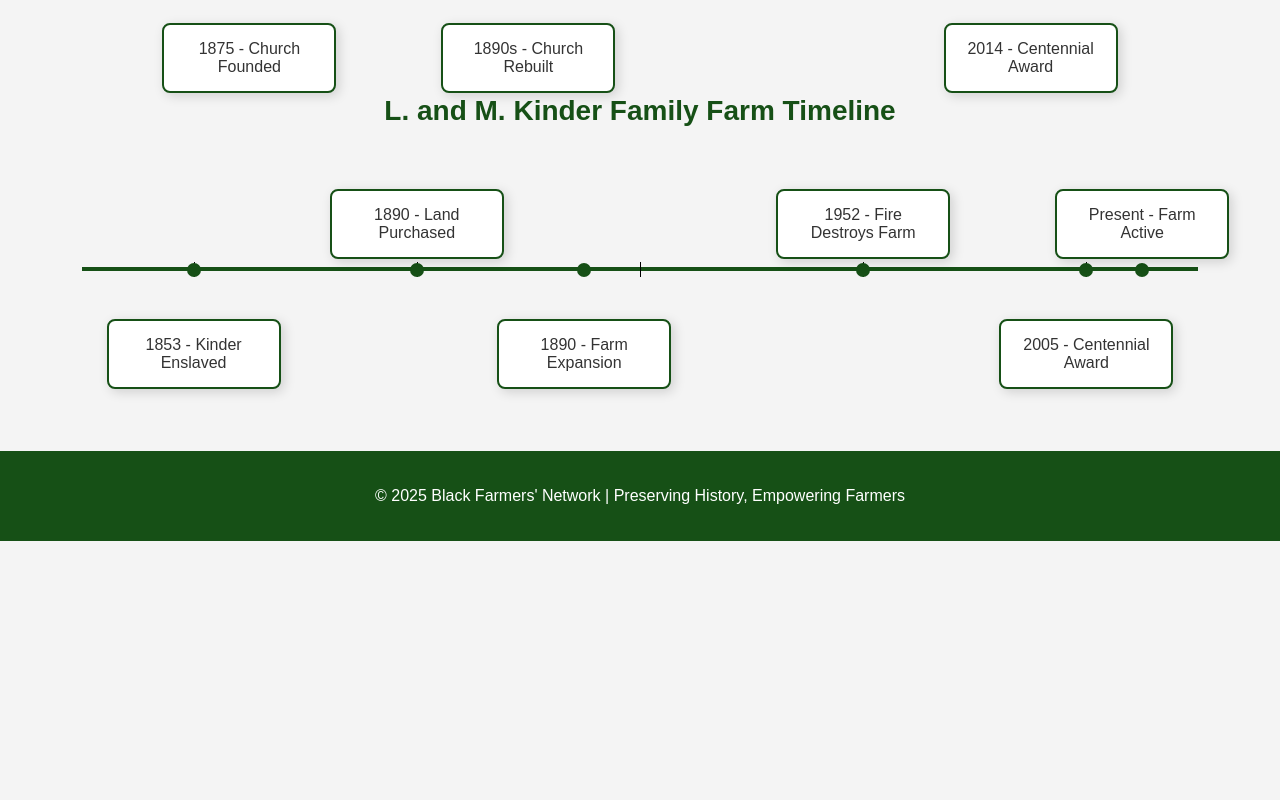
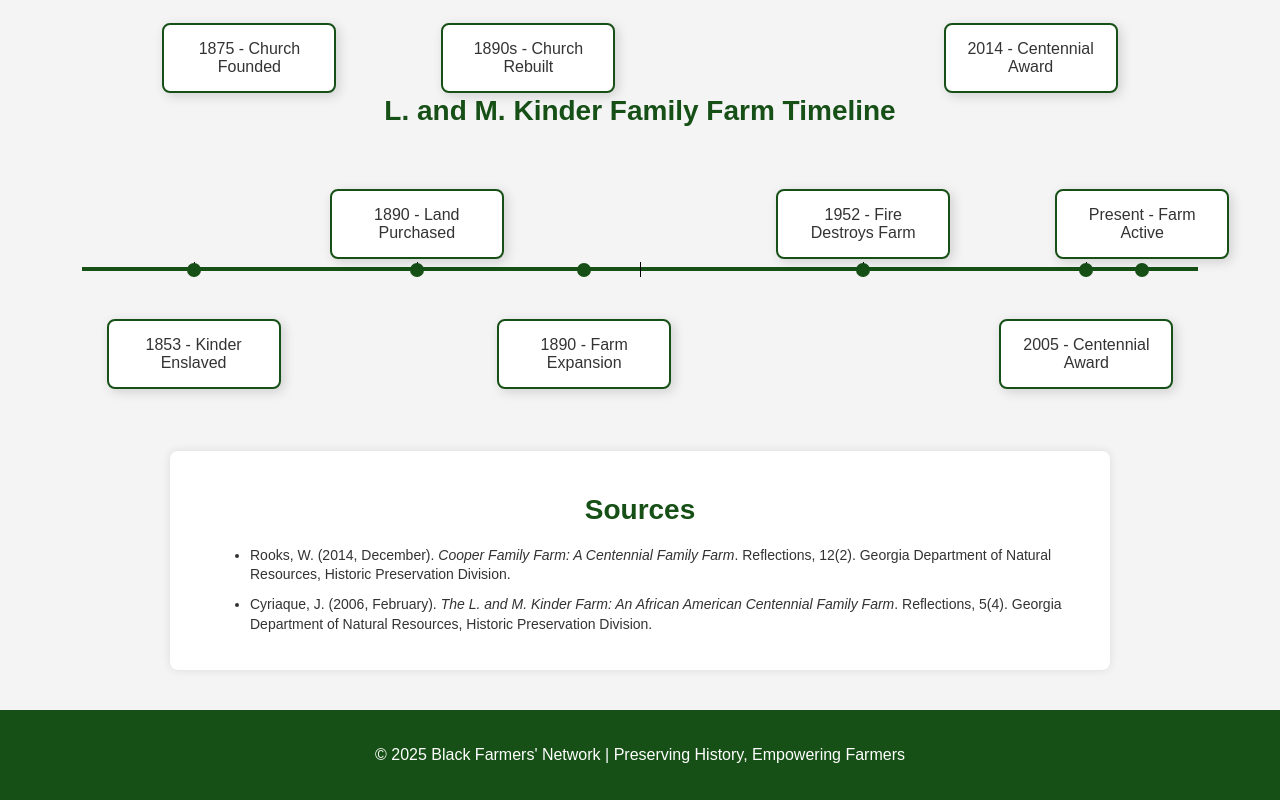
Before and after one commit to Niteesh-Kalangi/bfnpage, a plain HTML site: page index.html in a window 1280 px wide. Shown: the part 1364-2164 px from the top of the page. Before the commit the page ends 1905 px from the top, so only its background shows below. Drawn offline with Linux system fonts and the light colour scheme.

Commit message:
Added citations

```diff
--- a/index.html
+++ b/index.html
@@ -117,6 +117,31 @@
     }
     .event:nth-child(odd) .event-box {
       top: -80px;
+    }
+
+    /* Sources Section */
+    .sources-section {
+      max-width: 900px;
+      margin: 40px auto;
+      padding: 20px;
+      background: #fff;
+      box-shadow: 0 0 10px rgba(0,0,0,0.1);
+      border-radius: 8px;
+    }
+    .sources-section h2 {
+      color: #165016;
+      font-size: 28px;
+      text-align: center;
+      margin-bottom: 20px;
+    }
+    .sources-section ul {
+      list-style: disc;
+      margin-left: 20px;
+    }
+    .sources-section li {
+      margin-bottom: 10px;
+      font-size: 14px;
+      line-height: 1.4;
     }
 
     /* Footer */
@@ -254,6 +279,15 @@
     </div>
   </div>
 
+  <!-- Sources Section -->
+  <div class="sources-section">
+    <h2>Sources</h2>
+    <ul>
+      <li>Rooks, W. (2014, December). <em>Cooper Family Farm: A Centennial Family Farm</em>. Reflections, 12(2). Georgia Department of Natural Resources, Historic Preservation Division.</li>
+      <li>Cyriaque, J. (2006, February). <em>The L. and M. Kinder Farm: An African American Centennial Family Farm</em>. Reflections, 5(4). Georgia Department of Natural Resources, Historic Preservation Division.</li>
+    </ul>
+  </div>
+
   <!-- Footer -->
   <div class="footer">
     <p>&copy; 2025 Black Farmers' Network | Preserving History, Empowering Farmers</p>
```
